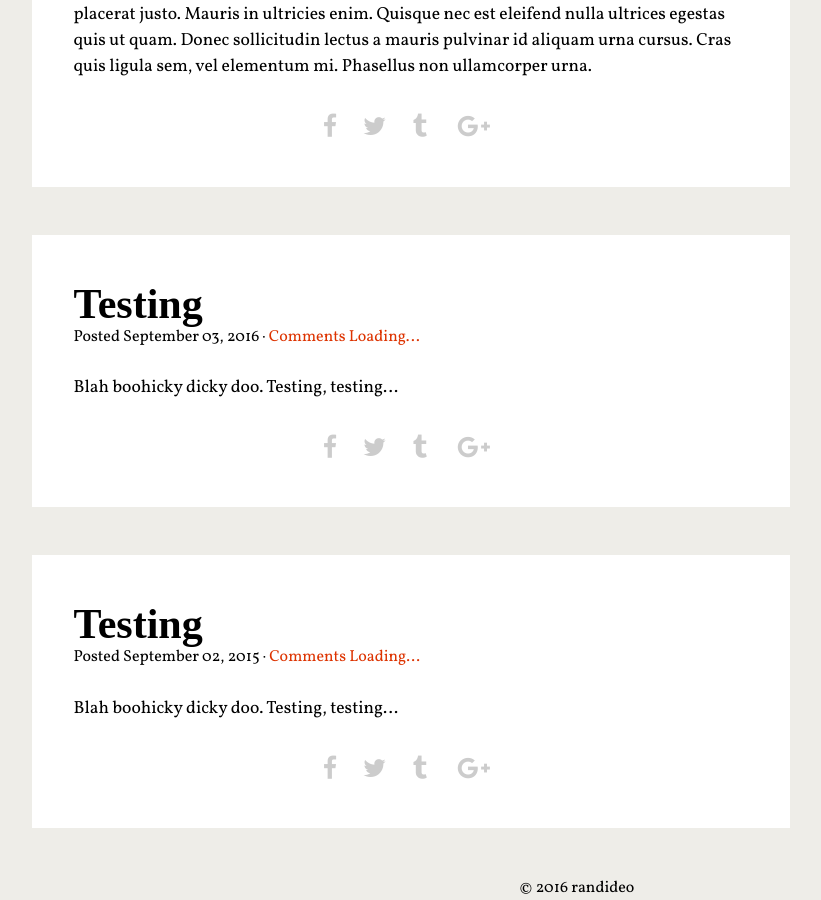
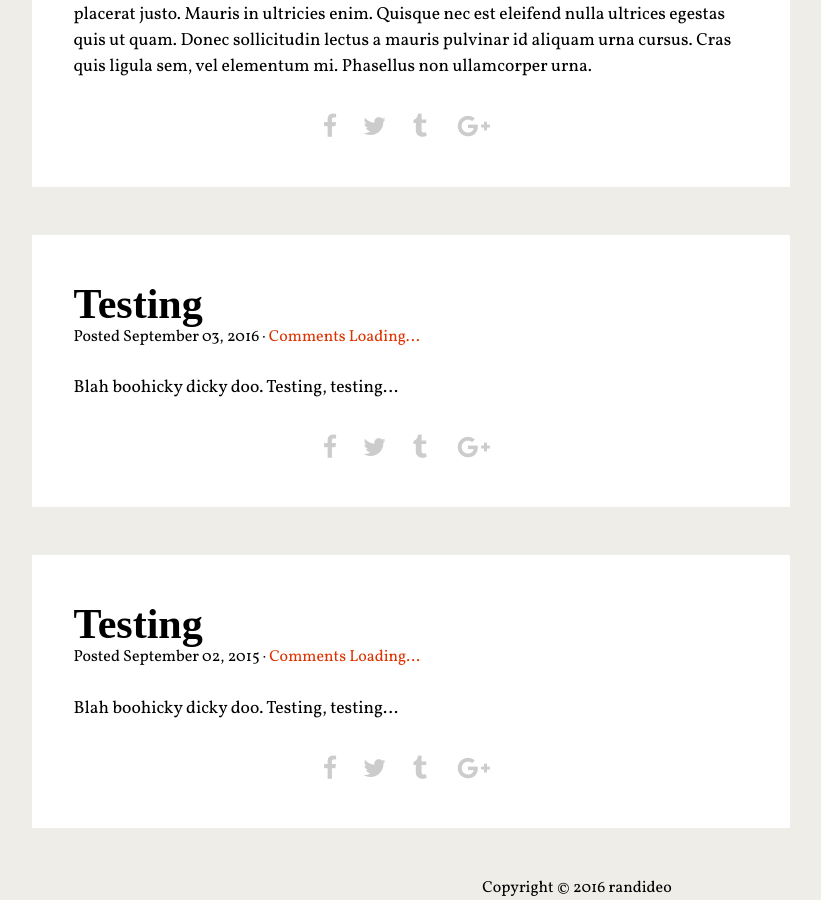
Before and after one commit to randideo/randideo.github.io, a Jekyll site: the page built from index.html, in a window 1280 px wide and 900 px high, scrolled down 1340 px. Shown: the whole window, without its empty margins (63-884 px from the left). Built offline with Jekyll 4.4.1, drawn with Linux system fonts in a browser that asks for light colours; nearby versions of some CDN libraries; some web fonts are replaced; comment, search, counter and statistics services are not loaded.

Commit message:
Update footer.html

```diff
--- a/_includes/footer.html
+++ b/_includes/footer.html
@@ -5,7 +5,7 @@
 
 //]]>
 </script>
-<div align="center">&#169; {{ 'now' | date: "%Y" }} randideo</div>
+<div align="center">Copyright &#169; {{ 'now' | date: "%Y" }} randideo</div>
  <script id="dsq-count-scr" src="//randideo.disqus.com/count.js" async></script>
 </body>
 </html>
```
